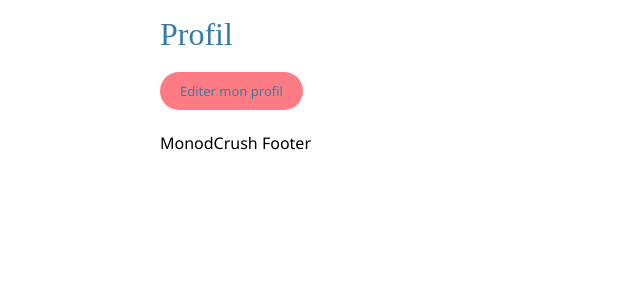
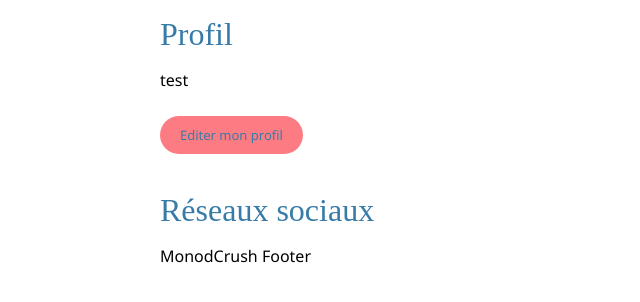
Before and after one commit to BenoitPrmt/Monod-Crush, a Flask app: page /user/test in a window 1280 px wide. Shown: the part 57-359 px from the top of the page, without its empty margins (0-640 px from the left). Run offline with Flask 2, Linux system fonts and the light colour scheme.

Commit message:
Edit profile

```diff
--- a/flaskr/templates/user/profile.html
+++ b/flaskr/templates/user/profile.html
@@ -4,6 +4,9 @@
 
 {% block content %}
 <h1>Profil</h1>
+<p>{{username}}</p><br>
 <a class="button" href="{{ url_for('user.edit', username=username) }}">Editer mon profil</a><br><br>
 
+<h1>Réseaux sociaux</h1>
+
 {% endblock %}
```
